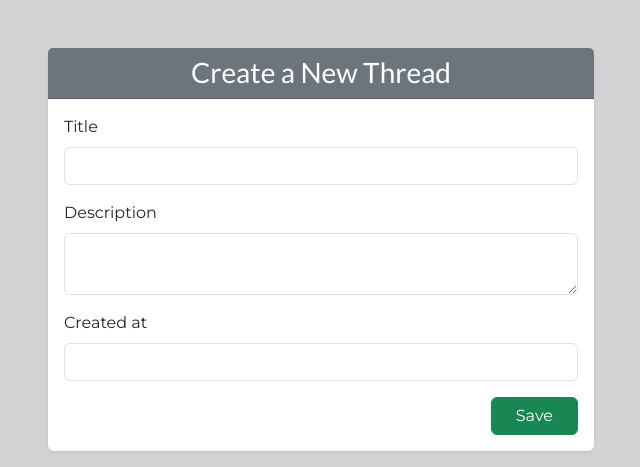
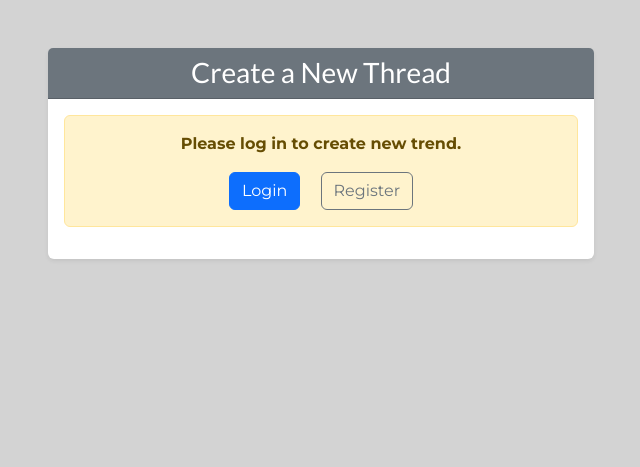
Before and after one commit to Elvisthegreat/threadtalk, a Symfony app: template templates/thread/new.html.twig in a window 1280 px wide. Shown: the part 56-523 px from the top of the page, without its empty margins (319-959 px from the left). Run offline with Twig, Linux system fonts and the light colour scheme; the template is opened without the code that fills it, so the values that code supplies are empty; form fields are guessed from the names that the template uses; some libraries are stand-ins or nearby versions.

Commit message:
Edited login controller, added conditional statement to new template and modified home template

```diff
--- a/src/Controller/LoginController.php
+++ b/src/Controller/LoginController.php
@@ -2,6 +2,7 @@
 
 namespace App\Controller;
 
+use App\Entity\User;
 use Symfony\Bundle\FrameworkBundle\Controller\AbstractController;
 use Symfony\Component\HttpFoundation\Response;
 use Symfony\Component\Routing\Attribute\Route;
--- a/templates/thread/new.html.twig
+++ b/templates/thread/new.html.twig
@@ -10,6 +10,7 @@
                         <h3 class="mb-0">Create a New Thread</h3>
                     </div>
                     <div class="card-body">
+                        {% if app.user %}
                             {{ form_start(form, {'attr': {'class': 'needs-validation', 'novalidate': 'novalidate'}}) }}
 
                             <div class="mb-3">
@@ -29,6 +30,17 @@
                             </div>
 
                             {{ form_end(form) }}
+                        {% else %}
+                            <div class="col-12">
+                                <div class="alert alert-warning text-center">
+                                    <strong>Please log in to create new trend.</strong>
+                                    <div class="mt-3">
+                                        <a href="{{ path('app_login') }}" class="btn btn-primary mx-2">Login</a>
+                                        <a href="{{ path('app_register') }}" class="btn btn-outline-secondary mx-2">Register</a>
+                                    </div>
+                                </div>
+                            </div>
+                        {% endif %}
                     </div>
                 </div>
             </div>
```
Also changed, not shown: templates/home/index.html.twig (+6 -3 lines). Lines whose indentation alone changed are shown as unchanged.
